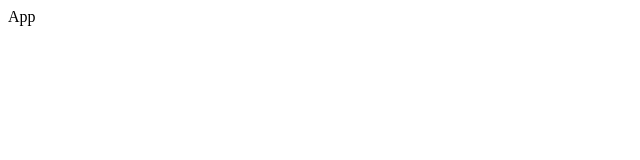
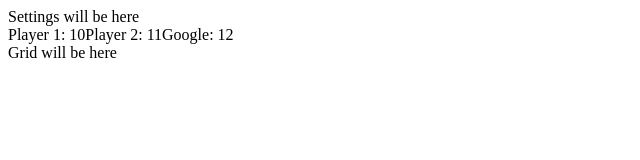
Before and after one commit to zhukovk4010/google-game, a plain HTML site: page frontend/index.html in a window 1280 px wide. Shown: the whole page, without its empty margins (0-640 px from the left). Drawn offline with Linux system fonts and the light colour scheme.

Commit message:
Add UI components

```diff
--- /dev/null
+++ b/core/state-manager.js
@@ -0,0 +1,24 @@
+const _state = {
+    points: {
+        google: 12,
+        players: [10, 11]
+    }
+}
+
+export function getGooglePoints() {
+    return _state.points.google;
+}
+
+/**
+ * @param {number} playerNumber - one-based index of player
+ * @return {number} number of points
+ * */
+
+export function getPlayerPoints(playerNumber) {
+    const playerIndex = playerNumber -1;
+    if (playerIndex < 0 || playerIndex > _state.points.players.length - 1) {
+        throw new Error('Incorrect player number');
+    }
+
+    return _state.points.players[playerIndex];
+}
--- /dev/null
+++ b/frontend/components/App.component.js
@@ -0,0 +1,14 @@
+import {SettingsComponent} from "./settings/Settings.component.js";
+import {ResultPanelComponent} from "./result-panel/ResultPanel.component.js";
+import {GridComponent} from "./grid/Grid.component.js";
+
+export function AppComponent() {
+    const element = document.createElement('div');
+
+    const settingsElement = SettingsComponent();
+    const resultPanelElement = ResultPanelComponent();
+    const gridElement = GridComponent();
+    element.append(settingsElement, resultPanelElement, gridElement);
+
+    return element;
+}
--- /dev/null
+++ b/frontend/components/grid/Grid.component.js
@@ -0,0 +1,7 @@
+export function GridComponent() {
+    const element = document.createElement('div');
+
+    element.append(`Grid will be here`);
+
+    return element;
+}
--- /dev/null
+++ b/frontend/components/result-panel/ResultPanel.component.js
@@ -0,0 +1,14 @@
+import {getGooglePoints, getPlayerPoints} from "../../../core/state-manager.js";
+
+
+export function ResultPanelComponent() {
+    const element = document.createElement('div');
+
+    const googlePoints = getGooglePoints();
+    const player1Points = getPlayerPoints(1);
+    const player2Points = getPlayerPoints(2);
+
+    element.append(`Player 1: ${player1Points}`, `Player 2: ${player2Points}`, `Google: ${googlePoints}`);
+
+    return element;
+}
--- /dev/null
+++ b/frontend/components/settings/Settings.component.js
@@ -0,0 +1,7 @@
+export function SettingsComponent() {
+    const element = document.createElement('div');
+
+    element.append(`Settings will be here`);
+
+    return element;
+}
--- a/frontend/index.html
+++ b/frontend/index.html
@@ -8,7 +8,7 @@
     <title>Google game</title>
 </head>
 <body>
-    <div id="root">App</div>
+    <div id="root"></div>
 
     <script src="index.js" type="module"></script>
 </body>
--- a/frontend/index.js
+++ b/frontend/index.js
@@ -0,0 +1,7 @@
+import {AppComponent} from "./components/App.component.js";
+
+const rootElement = document.getElementById('root');
+
+const appElement = AppComponent();
+
+rootElement.append(appElement);
```
